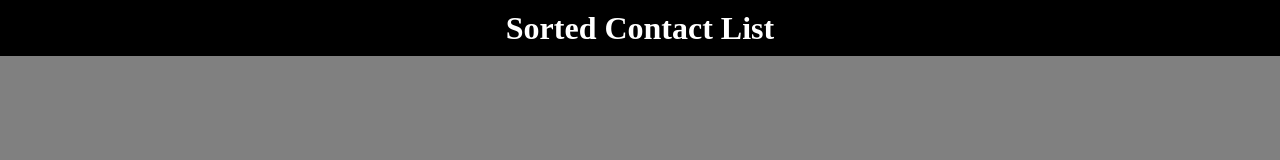
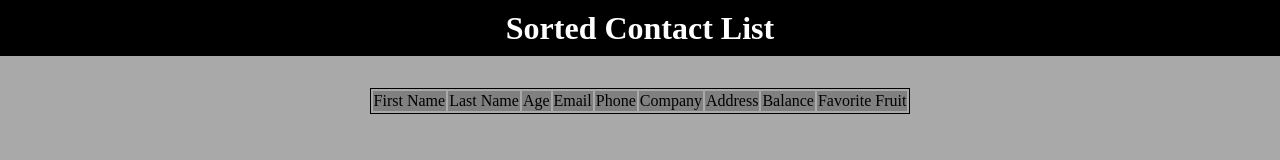
Before and after one commit to jwmcconnell/sorted-contact-list, a plain HTML site: page index.html in a window 1280 px wide. Drawn offline with Linux system fonts and the light colour scheme.

Commit message:
Add ContactTable component and some styling.

```diff
--- a/src/components/App.js
+++ b/src/components/App.js
@@ -1,5 +1,6 @@
 import Component from './Component.js';
 import Header from './Header.js';
+import ContactTable from './ContactTable.js';
 
 class App extends Component {
 
@@ -9,7 +10,13 @@ class App extends Component {
     const header = new Header();
     const headerDOM = header.render();
 
+    const contactTable = new ContactTable();
+    const contactTableDOM = contactTable.render();
+
+    const main = dom.querySelector('main');
+
     dom.prepend(headerDOM);
+    main.appendChild(contactTableDOM);
 
     return dom;
   }
--- /dev/null
+++ b/src/components/ContactTable.js
@@ -0,0 +1,28 @@
+import Component from './Component.js';
+
+class ContactTable extends Component {
+
+  renderTemplate() {
+    return /*html*/`
+    <table>
+    <thead>
+      <tr>
+        <td>First Name</td>
+        <td>Last Name</td>
+        <td>Age</td>
+        <td>Email</td>
+        <td>Phone</td>
+        <td>Company</td>
+        <td>Address</td>
+        <td>Balance</td>
+        <td>Favorite Fruit</td>
+      </tr>
+    </thead>
+    <tbody id="contacts">
+    </tbody>
+    `;
+  }
+
+}
+
+export default ContactTable;
--- a/src/index.css
+++ b/src/index.css
@@ -5,7 +5,7 @@ header {
 }
 
 body {
-  background: grey;
+  background: darkgrey;
   margin: 0;
 }
 
@@ -13,3 +13,13 @@ header h1 {
   margin: 0;
   padding: .3em;
 }
+
+table {
+  border: 1px solid black;
+  margin: 2em auto;
+}
+
+td, tr {
+  /* border: 1px solid black; */
+  background-color: grey;
+}
```
